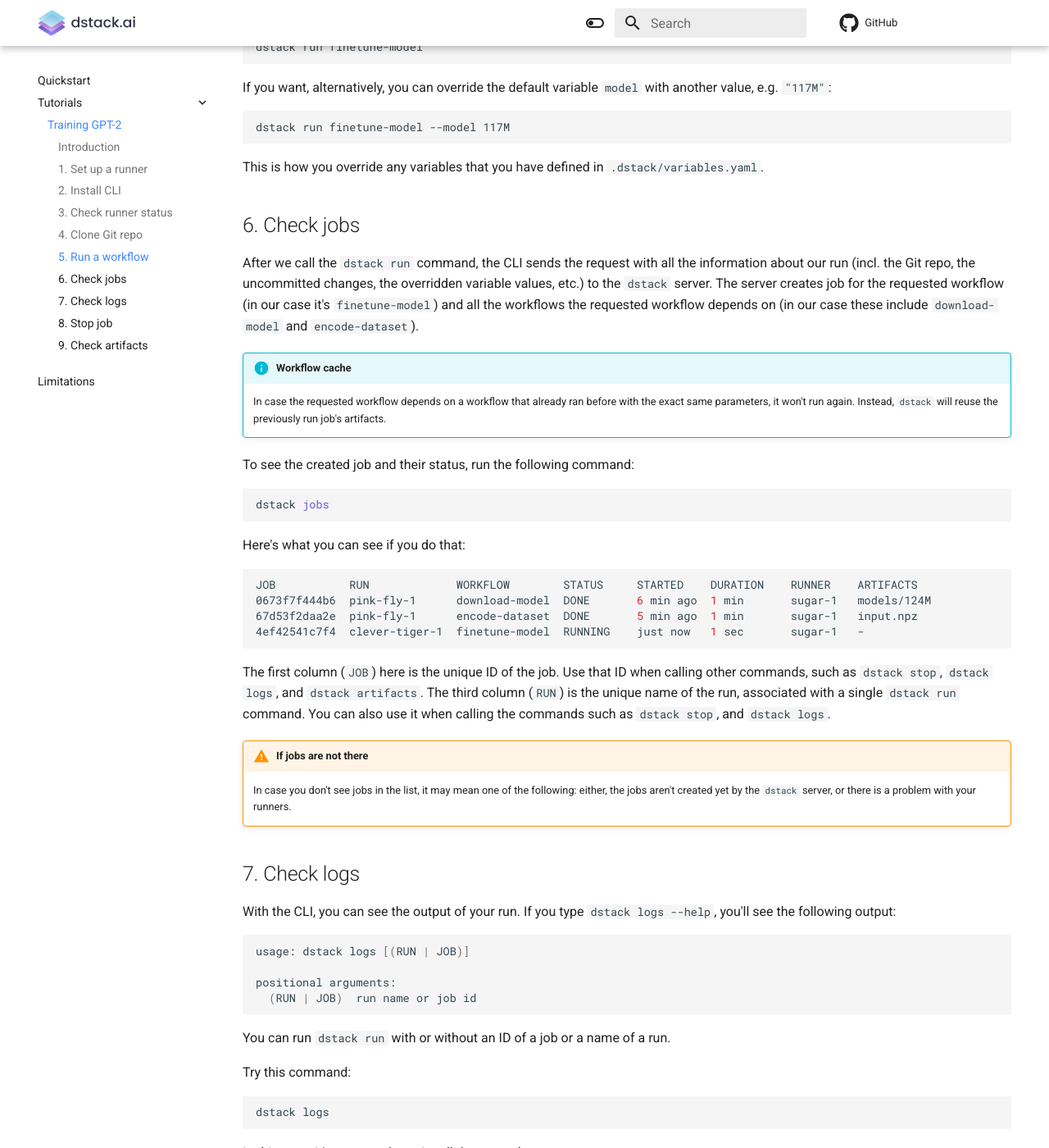
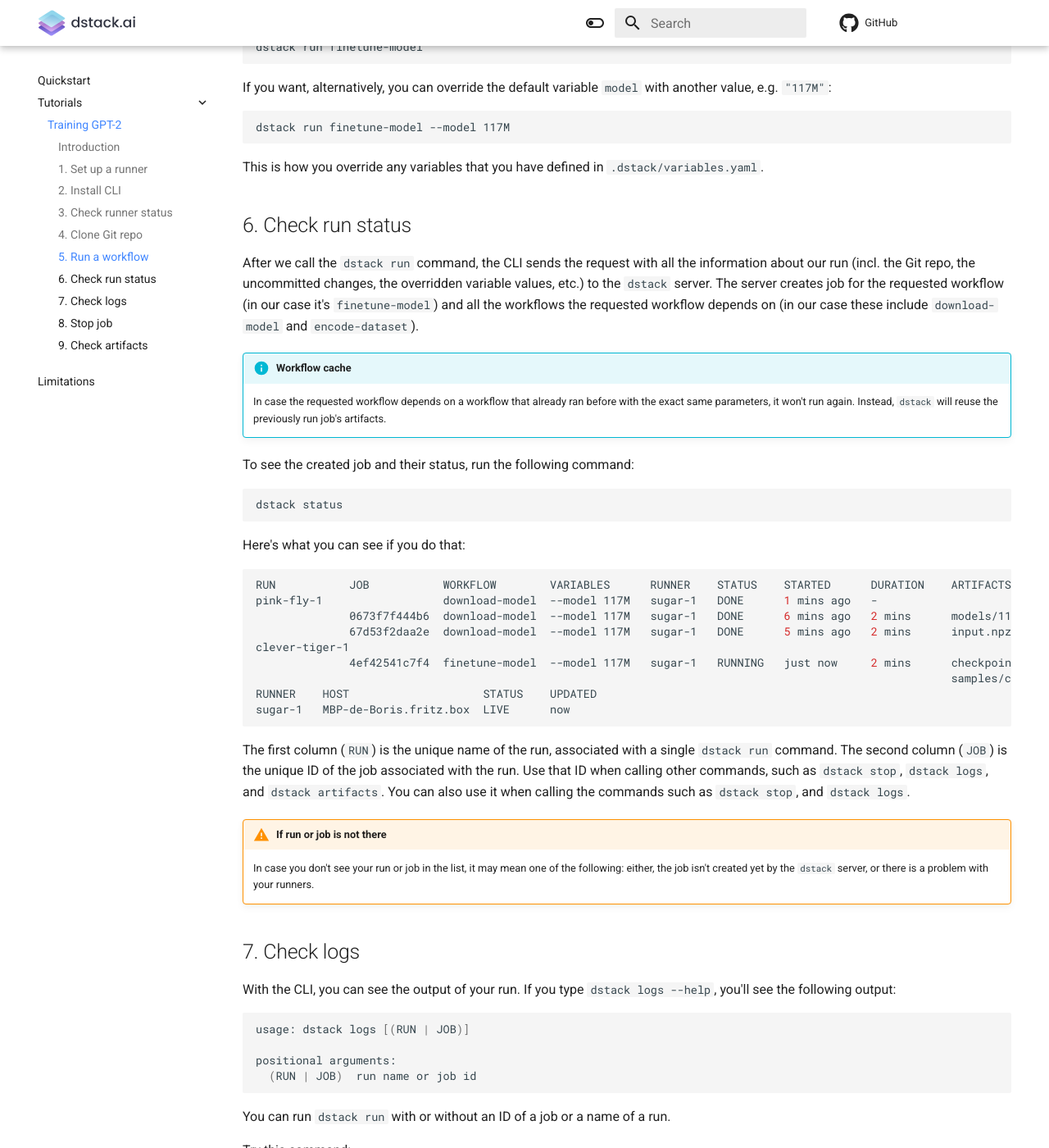
Before and after one commit to dstackai/dstack.github.io, an MkDocs documentation site: the page built from docs/gpt-2.md, in a window 1280 px wide and 1400 px high, scrolled down 3779 px. Shown: the whole window at 82% size. Built offline with MkDocs 1.6.1 and Material for MkDocs 9.7.7, drawn with Linux system fonts in a browser that asks for light colours; comment, search, counter and statistics services are not loaded; some of the changed text lies outside the part shown.

Commit message:
- Added `dstack artifacts download` instructions

````diff
--- a/docs/gpt-2.md
+++ b/docs/gpt-2.md
@@ -138,13 +138,13 @@
 Once the CLI is configured, you can use it to check the status of runners:
 
 ```bash
-dstack runners
+dstack status --runners
 ```
 
 You'll see the following output:
 ```bash
-RUNNER    HOST                        STATUS
-sugar-1   MacBook-Pro-de-Boris.local  LIVE
+RUNNER    HOST                    STATUS    UPDATED
+sugar-1   MBP-de-Boris.fritz.box  LIVE      now
 ```
 
 !!! warning "If your runner is not there"
@@ -206,7 +206,7 @@
 
 This is how you override any variables that you have defined in `.dstack/variables.yaml`.
 
-## 6. Check jobs
+## 6. Check run status
 
 After we call the `dstack run` command, the CLI sends the request with all the information about our run (incl.
 the Git repo, the uncommitted changes, the overridden variable values, etc.) to the `dstack` server. The server
@@ -220,25 +220,30 @@
 To see the created job and their status, run the following command:
 
 ```bash
-dstack jobs
+dstack status
 ```
 
 Here's what you can see if you do that:
 
 ```bash
-JOB           RUN             WORKFLOW        STATUS     STARTED    DURATION    RUNNER    ARTIFACTS
-0673f7f444b6  pink-fly-1      download-model  DONE       6 min ago  1 min       sugar-1   models/124M
-67d53f2daa2e  pink-fly-1      encode-dataset  DONE       5 min ago  1 min       sugar-1   input.npz
-4ef42541c7f4  clever-tiger-1  finetune-model  RUNNING    just now   1 sec       sugar-1   -
+RUN           JOB           WORKFLOW        VARIABLES      RUNNER    STATUS    STARTED      DURATION    ARTIFACTS
+pink-fly-1                  download-model  --model 117M   sugar-1   DONE      1 mins ago   -
+              0673f7f444b6  download-model  --model 117M   sugar-1   DONE      6 mins ago   2 mins      models/117M
+              67d53f2daa2e  download-model  --model 117M   sugar-1   DONE      5 mins ago   2 mins      input.npz
+clever-tiger-1
+              4ef42541c7f4  finetune-model  --model 117M   sugar-1   RUNNING   just now     2 mins      checkpoint/clever-tiger-1
+                                                                                                        samples/clever-tiger-1
+RUNNER    HOST                    STATUS    UPDATED
+sugar-1   MBP-de-Boris.fritz.box  LIVE      now
 ```
 
-The first column (`JOB`) here is the unique ID of the job. Use that ID when calling other commands, such as
-`dstack stop`, `dstack logs`, and `dstack artifacts`. The third column (`RUN`) is the unique name of the run,
-associated with a single `dstack run` command. You can also use it when calling the commands such as `dstack stop`,
-and `dstack logs`.
+The first column (`RUN`) is the unique name of the run, associated with a single `dstack run` command.
+The second column (`JOB`) is the unique ID of the job associated with the run. Use that ID when calling other commands,
+such as `dstack stop`, `dstack logs`, and `dstack artifacts`. You can also use it when calling the commands such as
+`dstack stop`, and `dstack logs`.
 
-!!! warning "If jobs are not there"
-      In case you don't see jobs in the list, it may mean one of the following: either, the jobs aren't created yet by
+!!! warning "If run or job is not there"
+      In case you don't see your run or job in the list, it may mean one of the following: either, the job isn't created yet by
       the `dstack` server, or there is a problem with your runners.
 
 ## 7. Check logs
@@ -299,4 +304,13 @@
 dstack artifacts list -l <job id>
 ```
 
+If you'd like to download the artifacts, this can be done by the following command:
+
+```bash
+dstack artifacts download <job id>
+```
+
+By default, it will download the artifacts into the current working directory. The output directory can be overridden
+with the use of the `--output <path>` argument.
+
 !!! info "Something didn't work or was unclear? Miss a critical feature? Please, [let me know](https://forms.gle/nhigiDm4FmjZdRkx5). I'll look into it ASAP."
````
Also changed, not shown: docs/index.md (+27 -13 lines).
